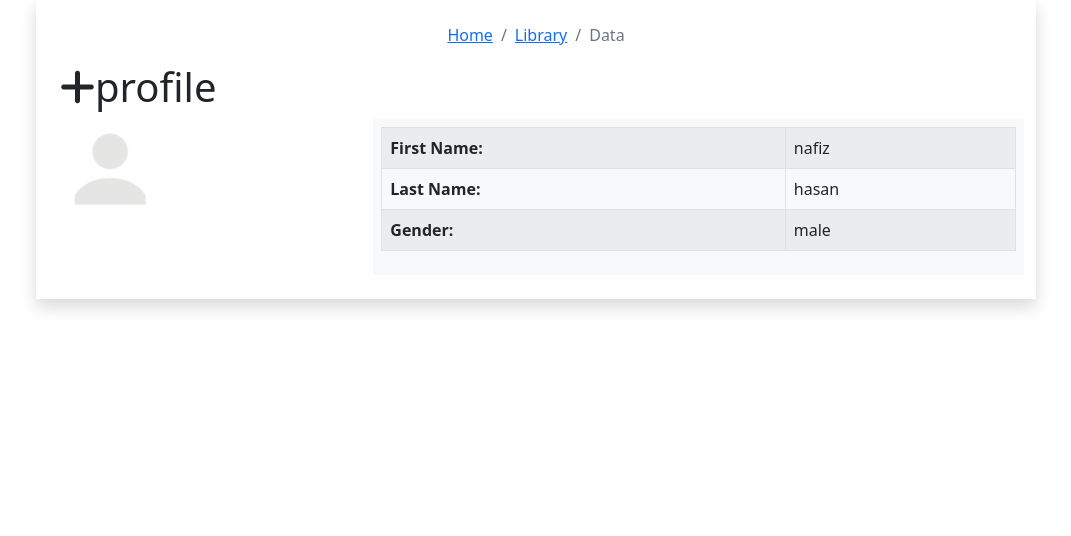
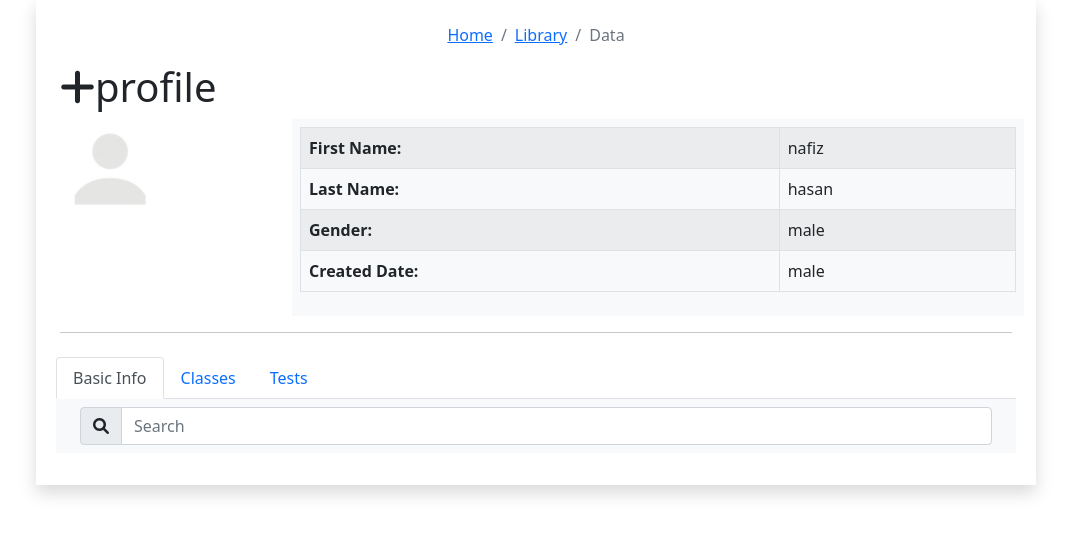
Before and after one commit to devnafiz/oop-school, a PHP site: page /school/profile in a window 1280 px wide. Shown: the part 67-603 px from the top of the page, without its empty margins (104-1175 px from the left). Run offline with PHP 8.4, Linux system fonts and the light colour scheme; some libraries are stand-ins or nearby versions.

Commit message:
add profule

```diff
--- a/private/views/includes/nav.view.php
+++ b/private/views/includes/nav.view.php
@@ -6,23 +6,23 @@
   <div class="collapse navbar-collapse" id="navbarNavDropdown">
     <ul class="navbar-nav">
       <li class="nav-item active">
-        <a class="nav-link" href="#">Dashboard</a>
+        <a class="nav-link" href="<?=ROOT?>">Dashboard</a>
       </li>
       <li class="nav-item">
         <a class="nav-link" href="#">CLASSESS</a>
       </li>
       <li class="nav-item">
-        <a class="nav-link" href="#">TESTS</a>
+        <a class="nav-link" href="<?=ROOT?>/tests">TESTS</a>
       </li>
       <li class="nav-item dropdown">
         <a class="nav-link dropdown-toggle" href="#" role="button" data-bs-toggle="dropdown" aria-expanded="false">
         USER
         </a>
         <div class="dropdown-menu">
-          <a class="dropdown-item" href="#">PROFILE</a>
-          <a class="dropdown-item" href="#">DASHBOARD</a>
+          <a class="dropdown-item" href="<?=ROOT?>/profile">PROFILE</a>
+          <a class="dropdown-item" href="<?=ROOT?>">DASHBOARD</a>
           <div class="dropdown-divider"></div>
-          <a class="dropdown-item" href="#">Logout</a>
+          <a class="dropdown-item" href="<?=ROOT?>/logout">Logout</a>
         </div>
       </li>
     </ul>
--- a/private/views/profile.view.php
+++ b/private/views/profile.view.php
@@ -6,21 +6,50 @@
 
 		 <h1><i class="fa fa-plus"></i>profile</h1>
 		 <div class="row">
-		 	<div class="col-4">
+		 	<div class="col-4 col-sm-3">
 		 	<img src="<?=ROOT?>assets/no-image.jpg" class="d-block rounded mz-auto" style="width: 100px">
 
 		 	</div>
-		 	<div class="col-8 bg-light p-2">
+		 	<div class="col-8 bg-light p-2 col-sm-9">
 
                  <table class="table table-striped table-bordered">
                  	 <tr><th>First Name:</th><td>nafiz</td></tr>
                  	  <tr><th>Last Name:</th><td>hasan</td></tr>
                  	   <tr><th>Gender:</th><td>male</td></tr>
+                 	    <tr><th>Created Date:</th><td>male</td></tr>
 
                  </table>
 
 
 		 	</div>
 		 </div>
+		 <hr>
+		 <div class="row">
+		 	 <div class="col-12 p-2">
+		 	 	  <ul class="nav nav-tabs">
+				  <li class="nav-item">
+				    <a class="nav-link active" aria-current="page" href="#">Basic Info</a>
+				  </li>
+				  <li class="nav-item">
+				    <a class="nav-link" href="#">Classes</a>
+				  </li>
+				  <li class="nav-item">
+				    <a class="nav-link" href="#">Tests</a>
+				  </li>
+
+				</ul>
+
+			<nav class="navbar navbar-light bg-light">
+			  <form class="container-fluid">
+			    <div class="input-group">
+			      <span class="input-group-text" id="basic-addon1"><i class="fa fa-search"></i></span>
+			      <input type="text" class="form-control" placeholder="Search" aria-label="Search" aria-describedby="basic-addon1">
+			    </div>
+			  </form>
+			</nav>
+
+		 	 </div>
+
+		 </div>
 	</div>
 <?php $this->view('includes/footer');?>
```
